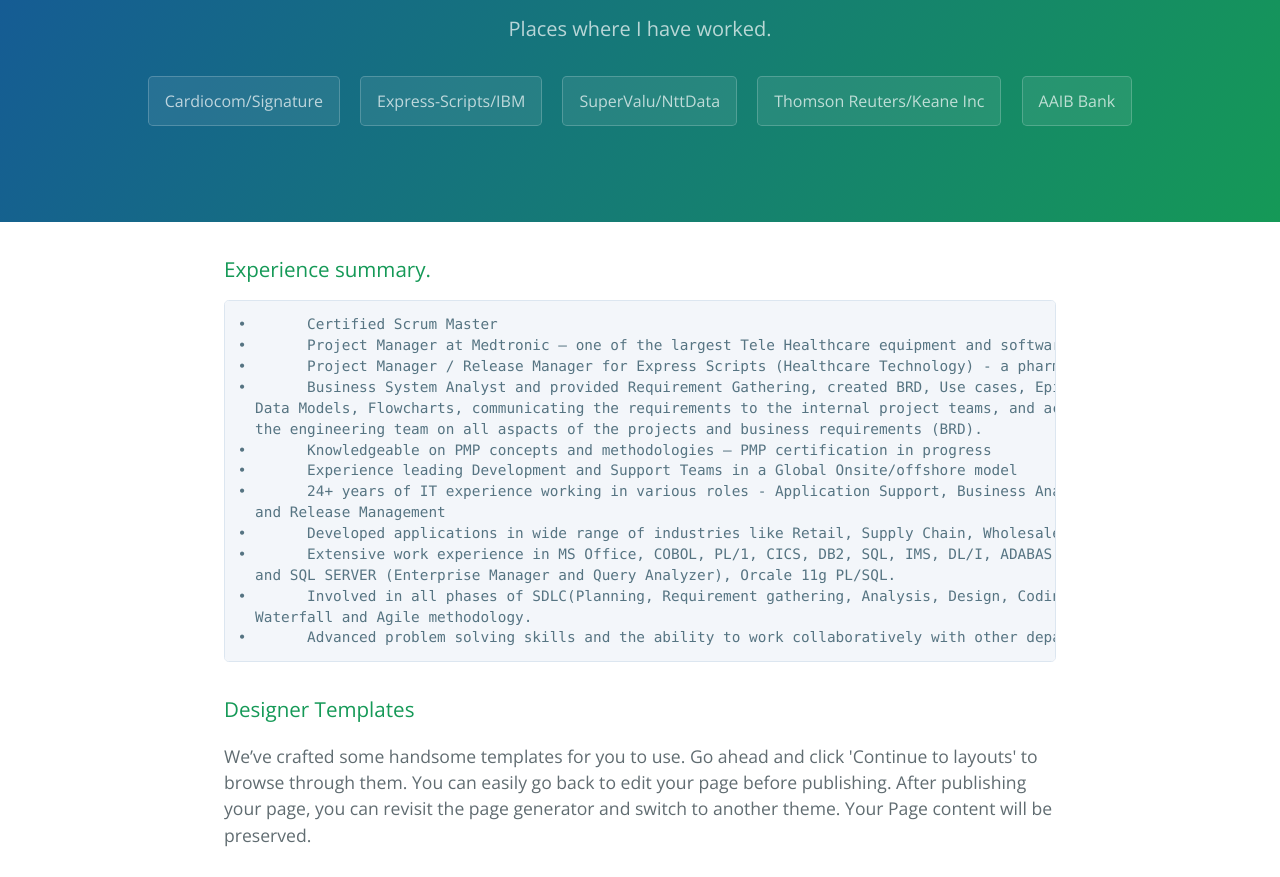
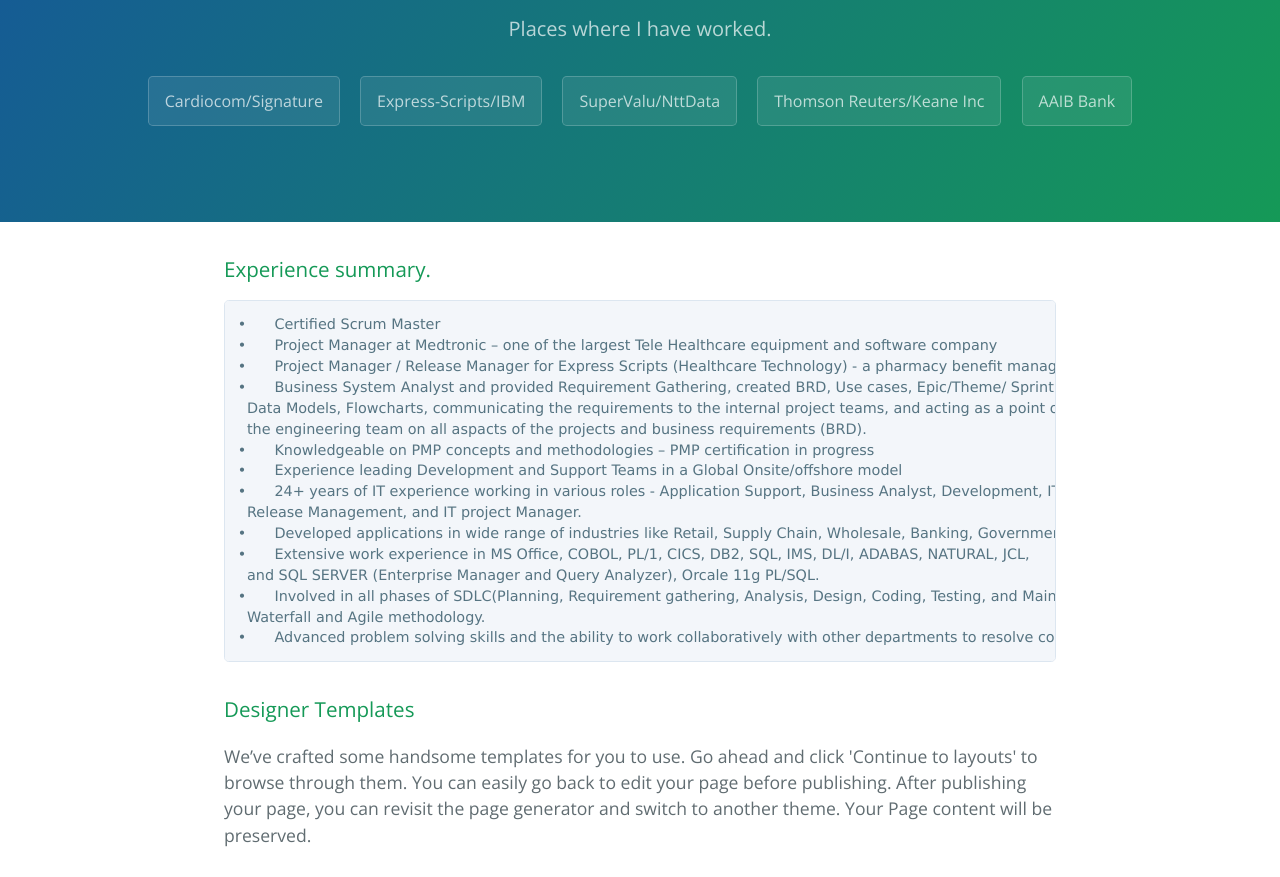
Before and after one commit to mhanafy1964/Learn, a plain HTML site: page index.html in a window 1280 px wide. Shown: the part 201-1078 px from the top of the page. Drawn offline with nearby package versions, Linux system fonts and the light colour scheme.

```diff
--- a/index.html
+++ b/index.html
@@ -25,7 +25,7 @@
       <h3>
 <a id="Summary" class="anchor" href="#Experience Summary" aria-hidden="true"><span aria-hidden="true" class="octicon octicon-link"></span></a>Experience summary.</h3>
 
-<pre>
+<pre style="font-family:verdana;">
 •	Certified Scrum Master
 •	Project Manager at Medtronic – one of the largest Tele Healthcare equipment and software company
 •	Project Manager / Release Manager for Express Scripts (Healthcare Technology) - a pharmacy benefit management services company
@@ -35,11 +35,11 @@
 •	Knowledgeable on PMP concepts and methodologies – PMP certification in progress
 •	Experience leading Development and Support Teams in a Global Onsite/offshore model
 •	24+ years of IT experience working in various roles - Application Support, Business Analyst, Development, IT Team Lead,
-  and Release Management
+  Release Management, and IT project Manager.
 •	Developed applications in wide range of industries like Retail, Supply Chain, Wholesale, Banking, Government, Publishing
 •	Extensive work experience in MS Office, COBOL, PL/1, CICS, DB2, SQL, IMS, DL/I, ADABAS, NATURAL, JCL,
   and SQL SERVER (Enterprise Manager and Query Analyzer), Orcale 11g PL/SQL.
-•	Involved in all phases of SDLC(Planning, Requirement gathering, Analysis, Design, Coding, Testing, and Maintenance) in
+•	Involved in all phases of SDLC(Planning, Requirement gathering, Analysis, Design, Coding, Testing, and Maintenance) using
   Waterfall and Agile methodology.
 •	Advanced problem solving skills and the ability to work collaboratively with other departments to resolve complex issues.
 </pre>
```
